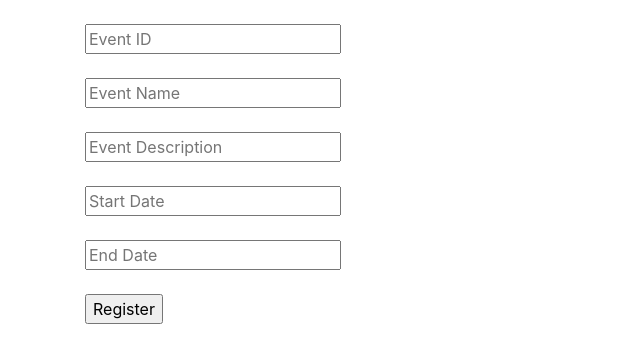
After one commit to rajni0829/Codechef_Management_System, a Django app: page /codechef_management_app/event_form in a window 1280 px wide. The commit adds this page. Shown: the top 363 px of the page, without its empty margins (0-640 px from the left). Run offline with Django 3.2, Linux system fonts and the light colour scheme; parts of the project's set-up code (start-up, migrations or seed data) failed here and were passed over; some libraries are stand-ins or nearby versions.

```diff
--- a/Codechef_management_system/urls.py
+++ b/Codechef_management_system/urls.py
@@ -28,6 +28,8 @@ urlpatterns = [
     path("codechef_management_app/codechef_management_app/logout",views.logoutt,name="logout"),
     path("codechef_management_app/events",views.events,name="events" ),
     path("codechef_management_app/executive_register",views.executive_register,name="executive_register" ),
+    path("codechef_management_app/event_form",views.event_form,name="event_form" ),
+
 
 
 
--- a/codechef_management_app/templates/demo.html
+++ b/codechef_management_app/templates/demo.html
@@ -44,8 +44,6 @@
                     {% endif %}
 
 
-
-
         <div class="footer" style="margin: 20px;">
             <center>
                 <p style="font-family: 'Roboto', sans-serif; font-size: 13px; color: #797979;">©CodeChef DYPIU 2021</p>
--- /dev/null
+++ b/codechef_management_app/templates/event_form.html
@@ -0,0 +1,60 @@
+<!DOCTYPE html>
+<html>
+  <head>
+    <link
+      href="//maxcdn.bootstrapcdn.com/bootstrap/4.0.0/css/bootstrap.min.css"
+      rel="stylesheet"
+      id="bootstrap-css"
+    />
+    <script src="//maxcdn.bootstrapcdn.com/bootstrap/4.0.0/js/bootstrap.min.js"></script>
+    <script src="//cdnjs.cloudflare.com/ajax/libs/jquery/3.2.1/jquery.min.js"></script>
+
+    <title>Event Form</title>
+  </head>
+
+
+
+  <body>
+      <div class="container" >
+    <form action="event_form" method="post">
+      {% csrf_token %}
+<br>
+      <input
+        type="text"
+        name="event_id"
+        placeholder="Event ID"
+        required>
+
+      <br /><br>
+      <input
+        type="text"
+        name="title"
+        placeholder="Event Name"
+        required
+      /><br /><br>
+      <input type="text" name="description" placeholder="Event Description" required />
+    <br /><br>
+      <input
+        type="text"
+        name="start_date"
+        placeholder="Start Date"
+        required
+      />
+
+      <br /><br>
+<input type="text" name="end_date" placeholder="End Date" required/>
+
+<br /><br />
+      <input type="Submit" value="Register" />
+    </form>
+
+     <br />
+</div>
+    <div>
+      {% for message in messages %}
+      <h3> {{message}} </h3>
+      {% endfor %}
+    </div>
+    </div>
+  </body>
+</html>
--- a/codechef_management_app/views.py
+++ b/codechef_management_app/views.py
@@ -1,14 +1,17 @@
-
 from django.shortcuts import render,redirect
 from django.http import HttpResponse
 from django.contrib.auth.models import User,auth
 from django.contrib import messages
 from django.contrib.auth import get_user_model
+from codechef_management_app.models import Events
 User = get_user_model()
+
 
 # Create your views here.
 def showDemoPage(request):
     return render(request,"demo.html")
+
+
 
 def register(request):
     if request.method == "POST":
@@ -25,23 +28,18 @@ def register(request):
             if User.objects.filter(username=username).exists():
                 messages.info(request,'Username Taken')
                 return redirect("/")
-
             elif User.objects.filter(email=email).exists():
                 messages.info(request,'Email Taken')
                 return redirect("/")
-
-
             else:
                 user = User.objects.create_user(username=username ,codechef_id=codechef_id,password=password1,email=email,first_name=first_name,last_name=last_name,prn=prn)
                 user.save();
                 print('User created')
                 return redirect('login')
-
         else:
             messages.info(request,"Password not Macthing...")
             return redirect('/')
         return redirect('/')
-
     else:
         return render(request,"register.html")
 
@@ -63,26 +61,20 @@ def executive_register(request):
             if User.objects.filter(username=username).exists():
                 messages.info(request,'Username Taken')
                 return redirect("/")
-
             elif User.objects.filter(email=email).exists():
                 messages.info(request,'Email Taken')
                 return redirect("/")
-
-
             else:
                 user = User.objects.create_user(role_id = role_id,username=username ,codechef_id=codechef_id,password=password1,email=email,first_name=first_name,last_name=last_name,prn=prn)
                 user.save();
-                print('User created')
+                messages.info('Member Successfully Added !')
                 return redirect('events')
-
         else:
             messages.info(request,"Password not Macthing...")
             return redirect('/')
         return redirect('/')
-
     else:
         return render(request,"executive_register.html")
-
 
 
 
@@ -90,7 +82,6 @@ def login(request):
     if request.method == "POST":
         username = request.POST['username']
         password = request.POST['password']
-
         user = auth.authenticate(username=username,password=password)
         if user is not None:
             auth.login(request,user)
@@ -98,7 +89,6 @@ def login(request):
         else:
             messages.info(request,'Invalid Credentials')
             return redirect('login')
-
     else:
         return render(request,"login.html")
 
@@ -108,5 +98,43 @@ def logoutt(request):
     return redirect("/")
 
 
+# def events(request):
+#     return render(request,"events.html")
+
+# def events(request):
+#     if request.method == "POST":
+#         return render(request,"events.html")
+#     else:
+#         return HttpResponse("Hello")
+#         event = Events.objects.all()
+#         return render(request,'codechef_management_app/events.html',{'eve':event})
+
 def events(request):
-    return render(request,"events.html")
+    event = Events.objects.all()
+    return render(request,'events.html',{'eve':event})
+
+
+
+def event_form(request):
+    if request.method == "POST":
+        event_id = request.POST['event_id']
+        title = request.POST['title']
+        description = request.POST['description']
+        start_date = request.POST['start_date']
+        end_date = request.POST['end_date']
+
+        if event_id == event_id:
+            if User.objects.filter(event_id=event_id).exists():
+                messages.info(request,'Event ID Taken')
+                return redirect("event_form")
+            else:
+                eventss = Events.objects.create_user(description = description,start_date=start_date ,end_date=end_date,event_id=event_id,title=title)
+                eventss.save();
+                messages.info('Event Added!')
+                return redirect('event_form')
+        else:
+            # messages.info(request,"Password not Macthing...")
+            return redirect('event_form')
+        return redirect('event_form')
+    else:
+        return render(request,"event_form.html")
```
Also changed, not shown: codechef_management_app/templates/events.html (+64 -8 lines), codechef_management_app/templates/executive_register.html (+5 -5 lines).
